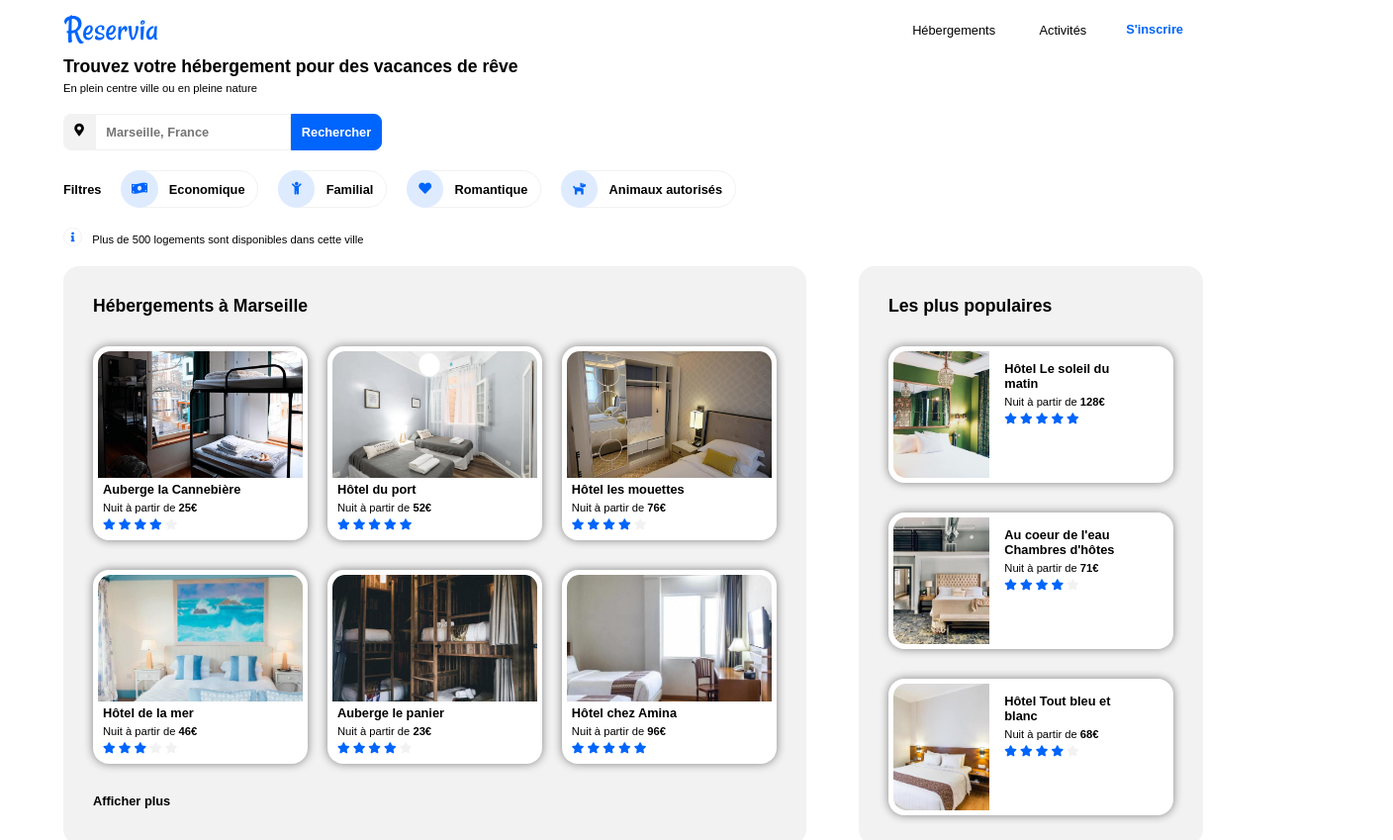
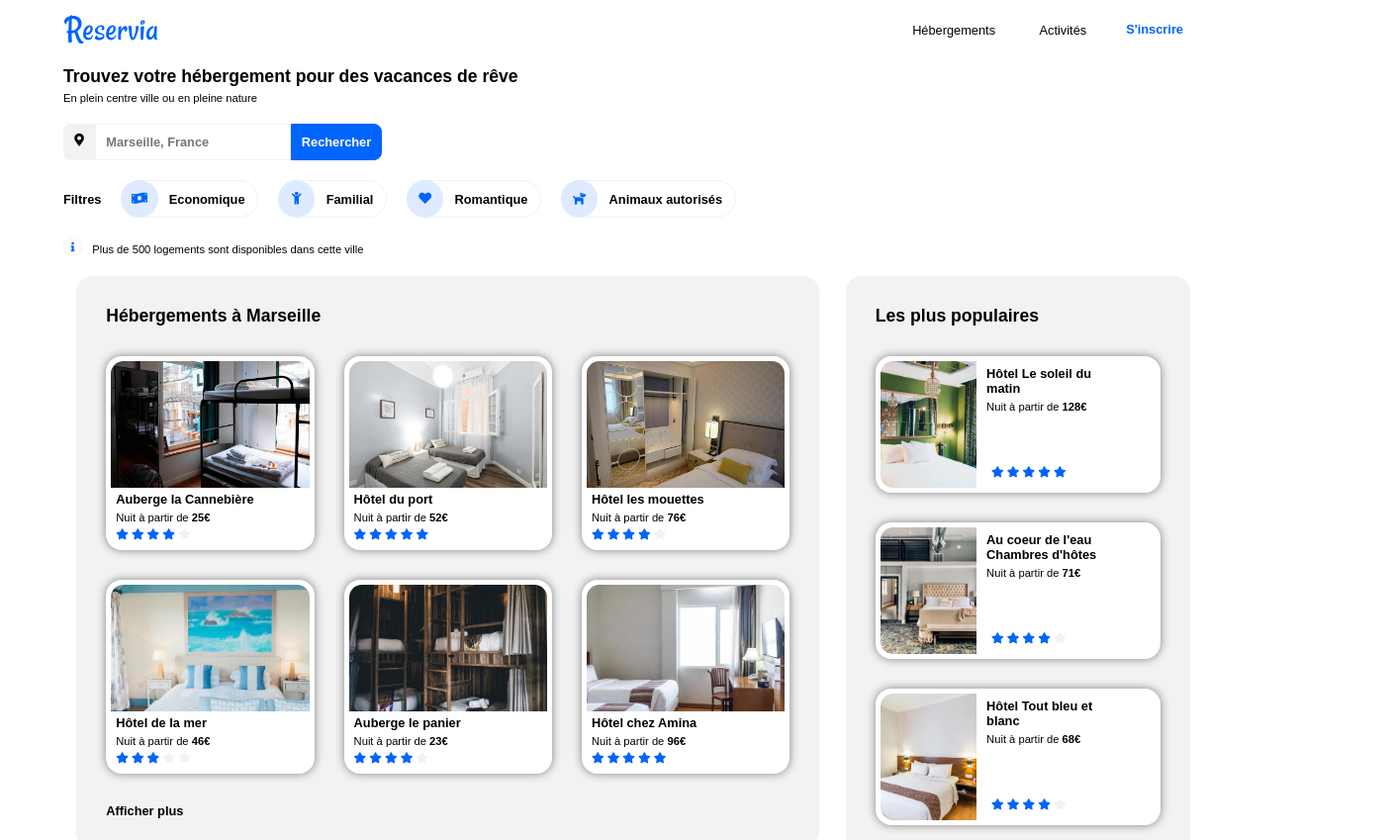
Before and after one commit to JMVICENTE397/JeanmarcVicente_2_31032021, a plain HTML site: page index.html in a window 1280 px wide. Shown: the top 849 px of the page at 99% size, 1408 px wide, since content can reach past the window. Drawn offline with Linux system fonts and the light colour scheme; a web font is replaced by a local one.

Commit message:
Corrections des marges et de la section "Les plus populaires"
3ème session

```diff
--- a/index.html
+++ b/index.html
@@ -4,7 +4,9 @@
     <head>
         <meta charset="UTF-8" />
         <link rel="stylesheet" href="style.css" />
-        <link rel="stylesheet" href="fontawesome-free-5.15.3-web/css/all.css"  />
+        <link rel="stylesheet" href="https://pro.fontawesome.com/releases/v5.10.0/css/all.css"
+integrity="sha384-AYmEC3Yw5cVb3ZcuHtOA93w35dYTsvhLPVnYs9eStHfGJvOvKxVfELGroGkvsg+p" crossorigin="anonymous" />
+        <!--<link rel="stylesheet" href="fontawesome-free-5.15.3-web/css/all.css"  />-->
         <title>Reservia</title>
     </head>
 
@@ -15,10 +17,10 @@
             <img src="images/logo/reservia.svg" alt="Logo Reservia">
             <div class="header_nav_signup">
                 <nav>
-                    <a class="header_nav" href="#hebergements">Hébergements</a>
-                    <a class="header_nav" href="#activites">Activités</a>
+                    <a href="#hebergements" class="header_nav">Hébergements</a>
+                    <a href="#activites" class="header_nav">Activités</a>
                 </nav>
-                <a class="header_signup" href="#">S'inscrire</a>
+                <a href="#" class="header_signup">S'inscrire</a>
             </div>
         </header>
 
@@ -182,11 +184,13 @@
                 <h1>Les plus populaires</h1>
                 <div class="popular_stickers">
 
-                    <a class="popular_sticker" href="#">
+                    <a  href="#" class="popular_sticker">
                         <img class="popular_sticker_picture" src="images\hebergements\4_small\emile-guillemot-Bj_rcSC5XfE-unsplash.jpg" />
                         <div class="popular_sticker_text">
-                            <figcaption class="popular_sticker_title">Hôtel Le soleil du matin</figcaption>
-                            <p class="popular_sticker_price">Nuit à partir de <span>128€</span></p>
+                            <div>
+                                <h3>Hôtel Le soleil du matin</h3>
+                                <p>Nuit à partir de <span>128€</span></p>
+                            </div>
                             <div class="stars">
                                 <i class="fas fa-star blue"></i>
                                 <i class="fas fa-star blue"></i>
@@ -197,11 +201,13 @@
                         </div>
                     </a>
 
-                    <a class="popular_sticker" href="#">
+                    <a href="#" class="popular_sticker">
                         <img class="popular_sticker_picture" src="images\hebergements\4_small\aw-creative-VGs8z60yT2c-unsplash.jpg" />
                         <div class="popular_sticker_text">
-                            <figcaption class="popular_sticker_title">Au coeur de l'eau Chambres d'hôtes</figcaption>
-                            <p class="popular_sticker_price">Nuit à partir de <span>71€</span></p>
+                            <div>
+                                <h3>Au coeur de l'eau Chambres d'hôtes</h3>
+                                <p>Nuit à partir de <span>71€</span></p>
+                            </div>
                             <div class="stars">
                                 <i class="fas fa-star blue"></i>
                                 <i class="fas fa-star blue"></i>
@@ -212,11 +218,13 @@
                         </div>
                     </a>
 
-                    <a class="popular_sticker" href="#">
+                    <a href="#" class="popular_sticker">
                         <img class="popular_sticker_picture" src="images\hebergements\4_small\febrian-zakaria-sjvU0THccQA-unsplash.jpg" />
                         <div class="popular_sticker_text">
-                            <figcaption class="popular_sticker_title">Hôtel Tout bleu et blanc</figcaption>
-                            <p class="popular_sticker_price">Nuit à partir de <span>68€</span></p>
+                            <div>
+                                <h3>Hôtel Tout bleu et blanc</h3>
+                                <p>Nuit à partir de <span>68€</span></p>
+                            </div>
                             <div class="stars">
                                 <i class="fas fa-star blue"></i>
                                 <i class="fas fa-star blue"></i>
--- a/style.css
+++ b/style.css
@@ -27,6 +27,9 @@ a, a:hover, a:active, a:visited {
 
 body {
     font-family: Raleway, Arial, sans-serif;
+}
+
+section {
     width: 90%;
     margin: auto;
 }
@@ -74,7 +77,8 @@ p {
 /***********/
 
 header {
-    margin-top: 2px;
+    width: 90%;
+    margin: 2px auto 10px;
     display: flex;
     justify-content: space-between;
     align-items: center;
@@ -105,10 +109,6 @@ a.header_signup {
     font-size: 0.8em;
     font-weight: bold;
     padding: 20px 20px;
-}
-
-.header_signup:hover {
-    color:#0065FC;
 }
 
 /***********************/
@@ -190,7 +190,9 @@ a.header_signup {
     border: solid 1px #0065FC;
 }
 
+/************/
 /* RESULTAT */
+/************/
 
 .result {
     margin-top: 20px;
@@ -218,6 +220,8 @@ a.header_signup {
 /************************************/
 
 .hp {
+    width: 90%;
+    margin: auto;
     display: flex;
     flex-wrap: wrap;
     justify-content: space-between;
@@ -248,7 +252,7 @@ a.header_signup {
     box-shadow: 0 0 10px grey;
     padding: 5px;
     border-radius: 1em;
-    width: 30%;
+    width: 29%;
 }
 
 .hosting_sticker_picture {
@@ -261,7 +265,6 @@ a.header_signup {
 .hosting_sticker_title, .hosting_sticker_price {
     padding: 0 5px;
 }
-
 
 .hosting_footer {
     margin-top: 30px;
@@ -305,7 +308,10 @@ a.header_signup {
 
 .popular_sticker_text {
     width: 55%;
-    padding: 10px;
+    padding: 5px 10px;
+    display: flex;
+    flex-direction: column;
+    justify-content: space-between;
 }
 
 .popular_sticker_title, .popular_sticker_price {
@@ -327,7 +333,8 @@ a.header_signup {
 
 footer {
     margin-top: 20px;
-    padding: 30px;
+    width: 100%;
+    padding: 5%;
     background-color: #F2F2F2;
     display: flex;
     flex-wrap: wrap;
```
